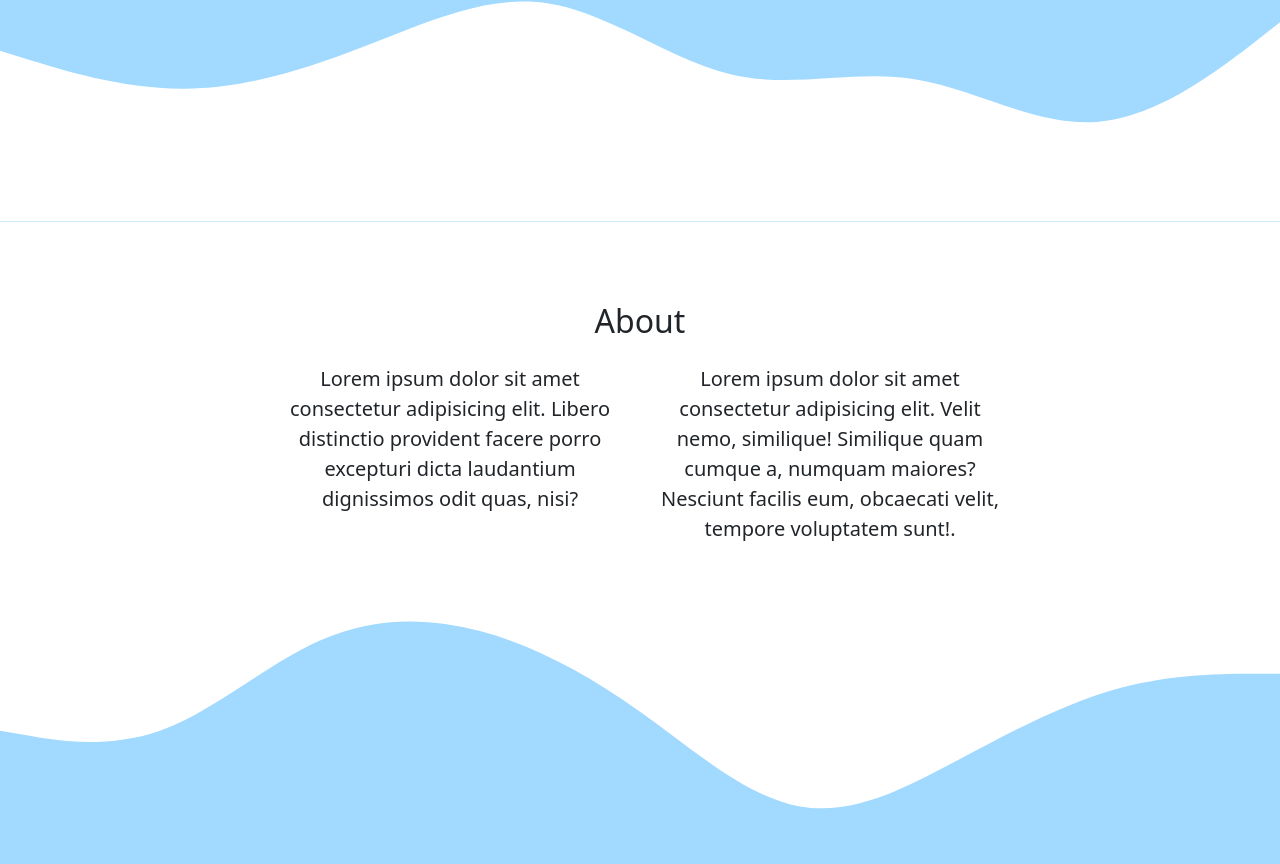
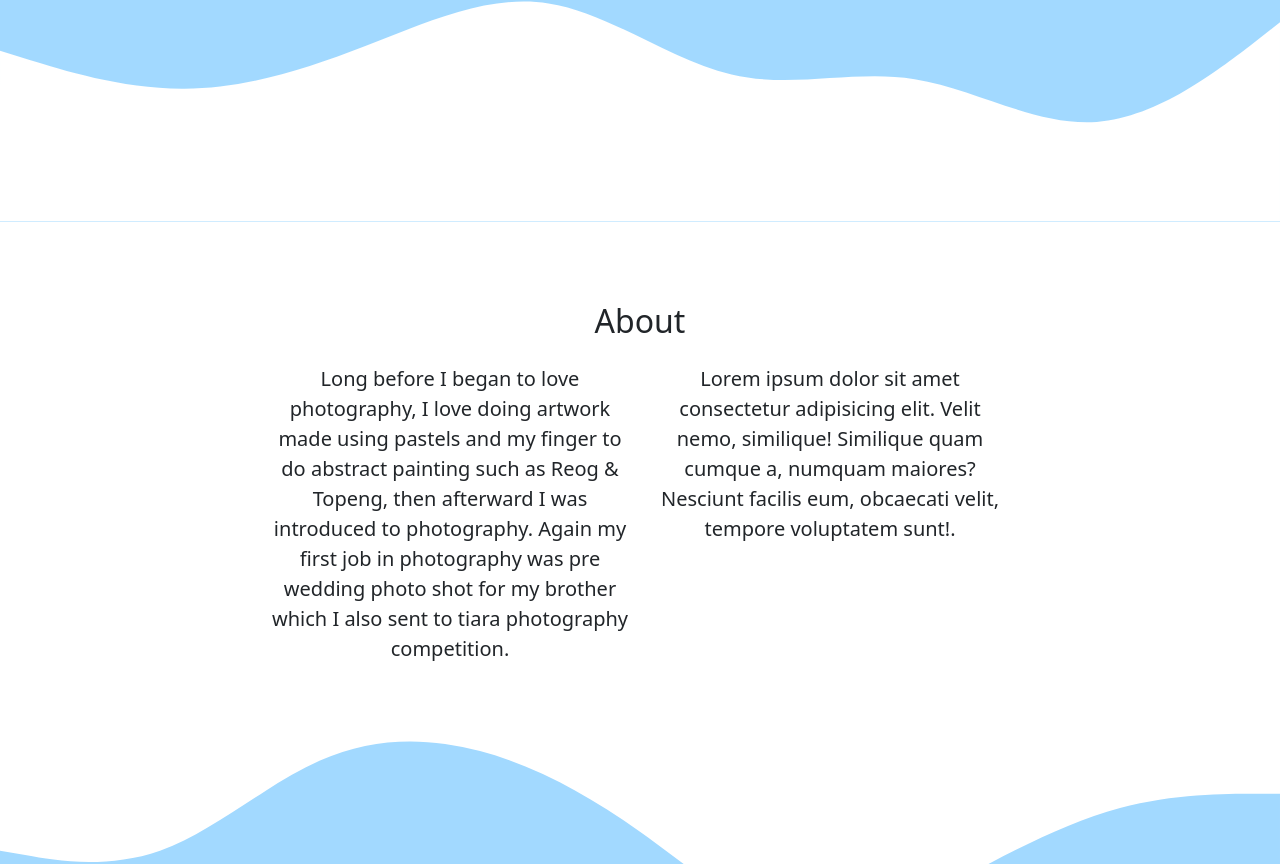
Before and after one commit to arthasa28/Grafer, a plain HTML site: page index.html in a window 1280 px wide. Shown: the part 480-1344 px from the top of the page. Drawn offline with nearby package versions, Linux system fonts and the light colour scheme.

Commit message:
ganti html

```diff
--- a/beta.html
+++ b/index.html
@@ -70,7 +70,7 @@
         </div>
         <div class="row justify-content-center fs-5 text-center">
           <div class="col-md-4">
-            <p>Lorem ipsum dolor sit amet consectetur adipisicing elit. Libero distinctio provident facere porro excepturi dicta laudantium dignissimos odit quas, nisi?</p>
+            <p>Long before I began to love photography, I love doing artwork made using pastels and my finger to do abstract painting such as Reog & Topeng, then afterward I was introduced to photography. Again my first job in photography was pre wedding photo shot for my brother which I also sent to tiara photography competition. </p>
           </div>
           <div class="col-md-4">
             <p>Lorem ipsum dolor sit amet consectetur adipisicing elit. Velit nemo, similique! Similique quam cumque a, numquam maiores? Nesciunt facilis eum, obcaecati velit, tempore voluptatem sunt!.</p>
```
